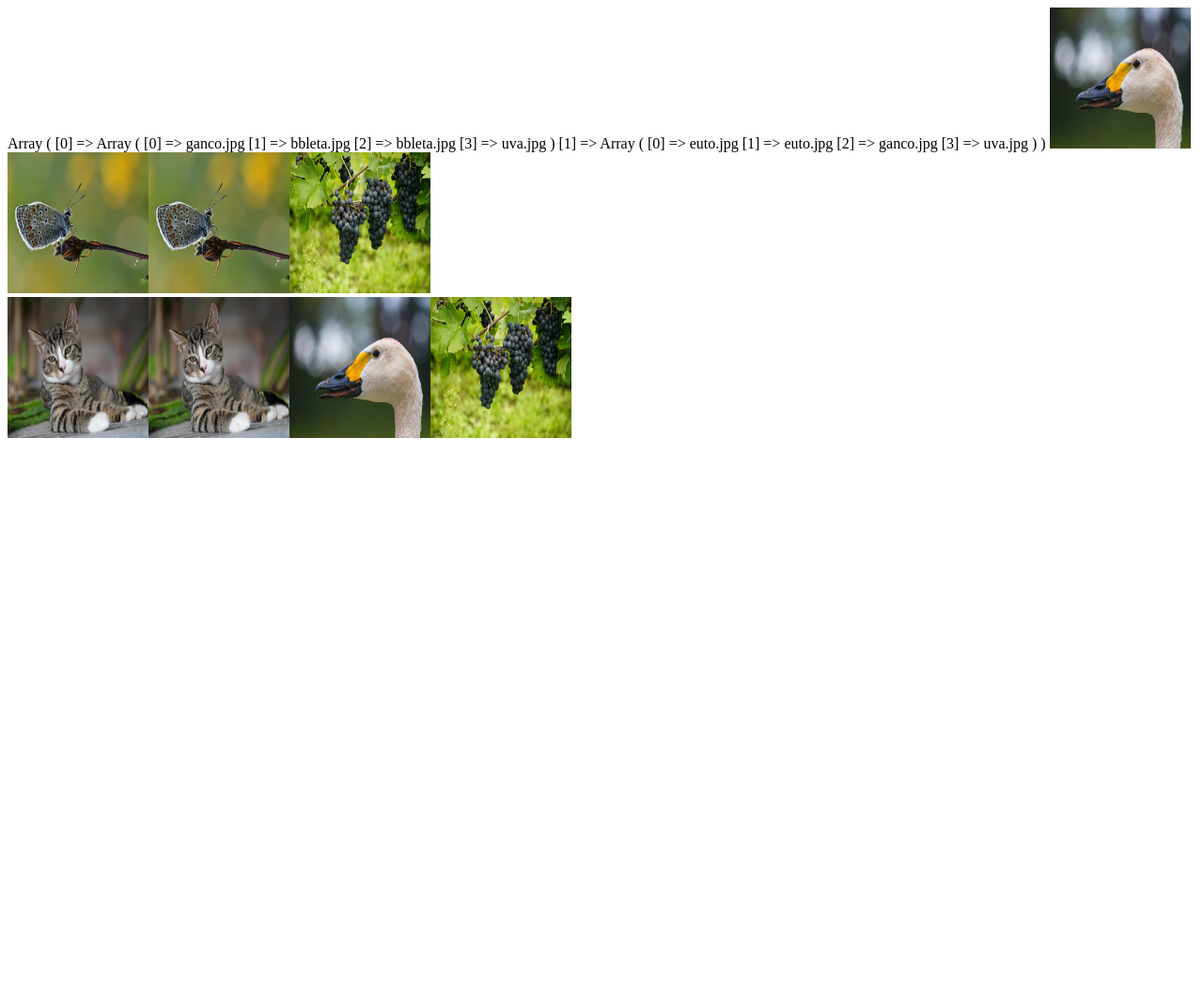
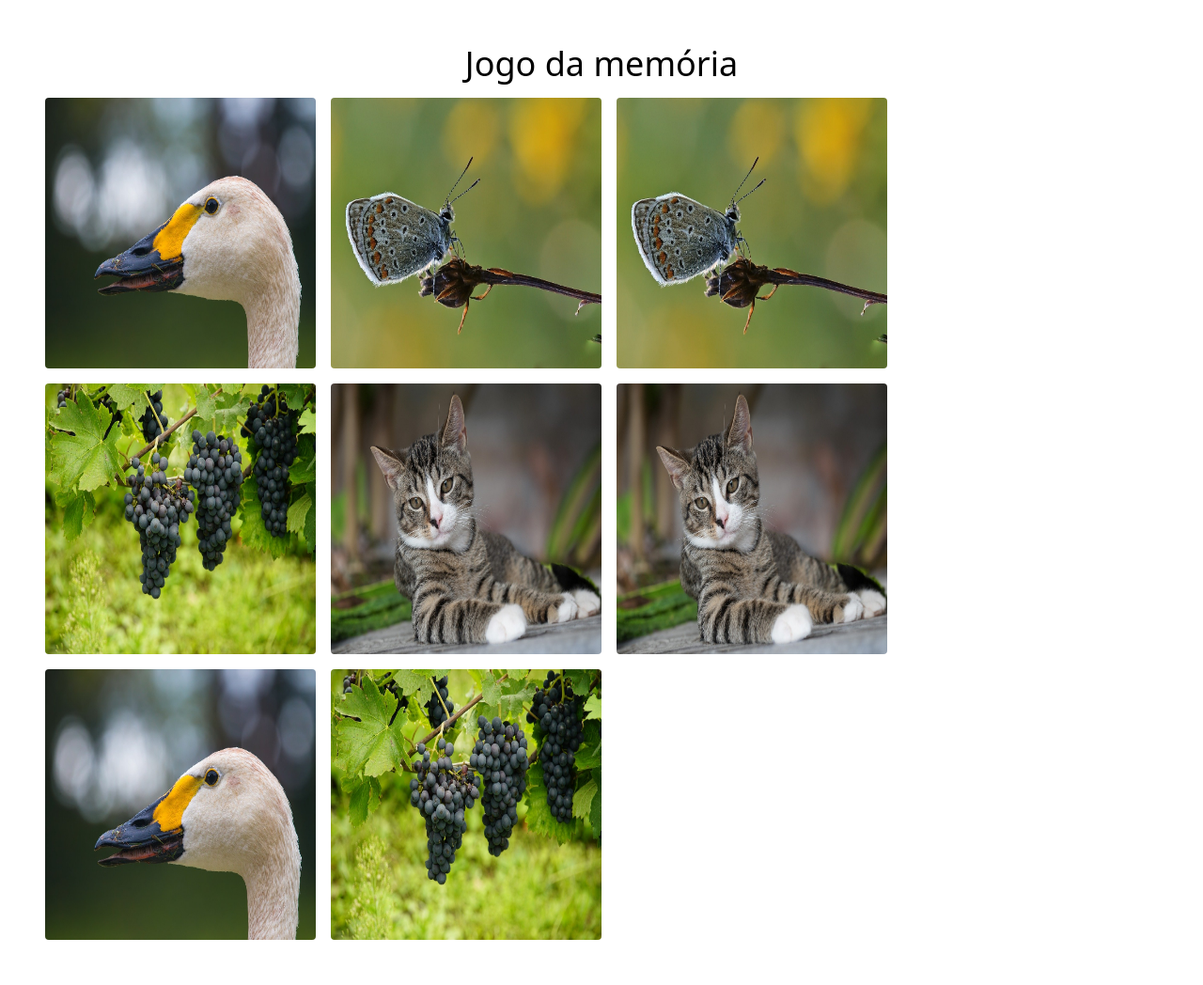
Before and after one commit to kayoGc/jogo-da-memoria, a PHP site: page / in a window 1280 px wide. Shown: the whole page at 94% size. Before the commit the page ends 466 px from the top, so only its background shows below. Run offline with PHP 8.4, Linux system fonts and the light colour scheme; some libraries are stand-ins or nearby versions.

Commit message:
add: adicionando estilo ao jogo

```diff
--- a/index.php
+++ b/index.php
@@ -4,13 +4,21 @@
     <meta charset="UTF-8">
     <meta name="viewport" content="width=device-width, initial-scale=1.0">
     <title>Document</title>
-    <link rel="stylesheet" href="style.css">
+    <script src="https://cdn.tailwindcss.com"></script>
+
 </head>
-<body>
+<body class="flex flex-col m-auto h-screen w-screen">
     <?php
         include 'jogo-memoria.php';
         $jogo = new JogoMemoria;
-        $jogo->teste();
     ?>
+
+    <div class="shadow-sm hover:shadow-lg transition mx-auto p-10 m-2 flex flex-col justify-center items-center gap-2">
+        <h1 class="text-4xl">Jogo da memória</h1>
+        <div class="flex flex-row flex-wrap max-w-7xl">
+            <?=$jogo->teste()?>
+        </div>
+    </div>
+
 </body>
 </html>
--- a/jogo-memoria.php
+++ b/jogo-memoria.php
@@ -40,7 +40,6 @@
             $this->duplicarfotos();
             $this->embaralhar();
             $this->matriz1 = $this->ColocarMatriz(2, 3);
-            print_r($this->matriz1);
             echo $this->criarFotos();
 
         }
@@ -48,10 +47,10 @@
         private function criarFotos() {
             $jogo = "";
             foreach($this->matriz1 as $i) {
-                foreach($i as $imagens) {
-                    $jogo .= "<img class='imgs' src='img/{$imagens}' >";
+                foreach($i as $imagem) {
+                    $jogo .= "<img class='w-72 h-72 rounded m-2 hover:ring ring-black box-content transition ease-in'
+                    src='img/{$imagem}' alt='{$imagem}'>";
                 }
-                $jogo .= "<br>";
             }
             return $jogo;
         }
```
